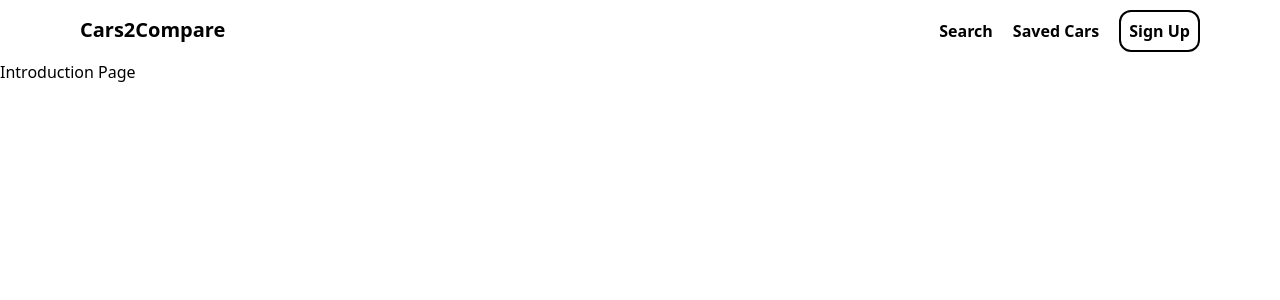
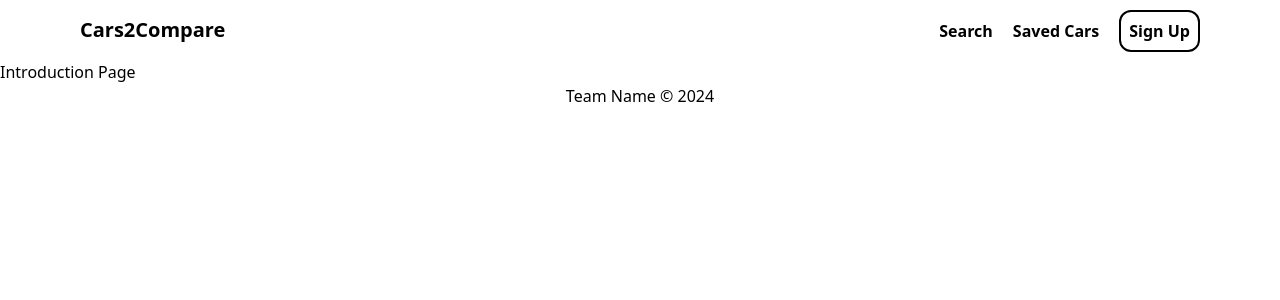
Before and after one commit to juiceman1014/Cars2Compare, a React (Vite) app in the folder cars2compare/: page / in a window 1280 px wide. Shown: the top 300 px of the page. Built offline with nearby package versions, Linux system fonts and the light colour scheme; the HTML template or start-up script is replaced by a standard one.

Commit message:
added footer

```diff
--- a/cars2compare/src/App.jsx
+++ b/cars2compare/src/App.jsx
@@ -4,6 +4,8 @@ import SearchPage from "./pages/searchPage.jsx";
 import SignUpPage from "./pages/signUpPage.jsx";
 import CarsSavedPage from "./pages/CarsSavedPage.jsx";
 import { Route, Routes } from "react-router-dom";
+import Footer from "./components/footer.jsx";
+
 function App() {
   return (
     <>
@@ -14,6 +16,7 @@ function App() {
         <Route path="/CarsSaved" element={<CarsSavedPage />} />
         <Route path="/SignUp" element={<SignUpPage />} />
       </Routes>
+      <Footer></Footer>
     </>
   );
 }
```
